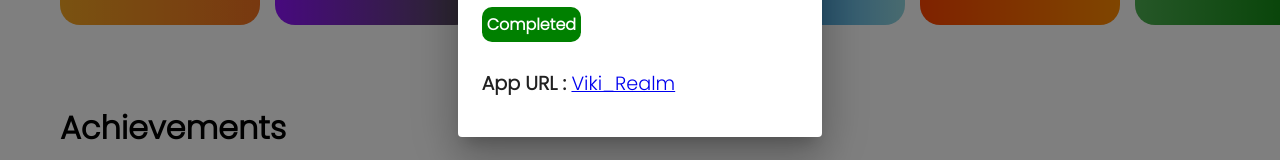
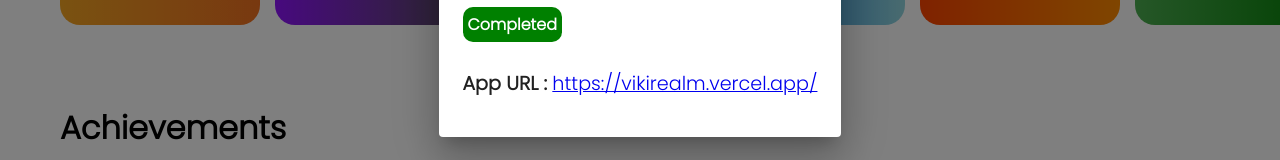
Before and after one commit to VIGNESHWARV2407/portfolio_2.0, a React (Create React App) app: page / in a window 1280 px wide. Both pictures are taken after a click on the button "PORTFOLIO". Shown: the part 2373-2533 px from the top of the page. Built offline with nearby package versions, Linux system fonts and the light colour scheme.

Commit message:
FInal Commit

```diff
--- a/src/Proj_Dialog/Portfolio.js
+++ b/src/Proj_Dialog/Portfolio.js
@@ -34,7 +34,7 @@ export const Portfolio = () => {
           <p><strong>Technologies used: &nbsp;HTML-CSS-JS</strong></p>
           <p><strong>Time Taken : &nbsp;10 Days</strong></p>
           <p><strong>Status : </strong><h5 style={{backgroundColor:'green', width:'fit-content',padding:'5px',color:'white',borderRadius:'10px'}}>Completed</h5></p>
-          <p><b>App URL :</b> <a href="https://vikirealm.vercel.app/" target="blank" onClick={handleCloseDialog}>Viki_Realm</a></p>
+          <p><b>App URL :</b> <a href="https://vikirealm.vercel.app/" target="blank" onClick={handleCloseDialog}>https://vikirealm.vercel.app/</a></p>
         </DialogContent>
       </Dialog>
     </>
```
